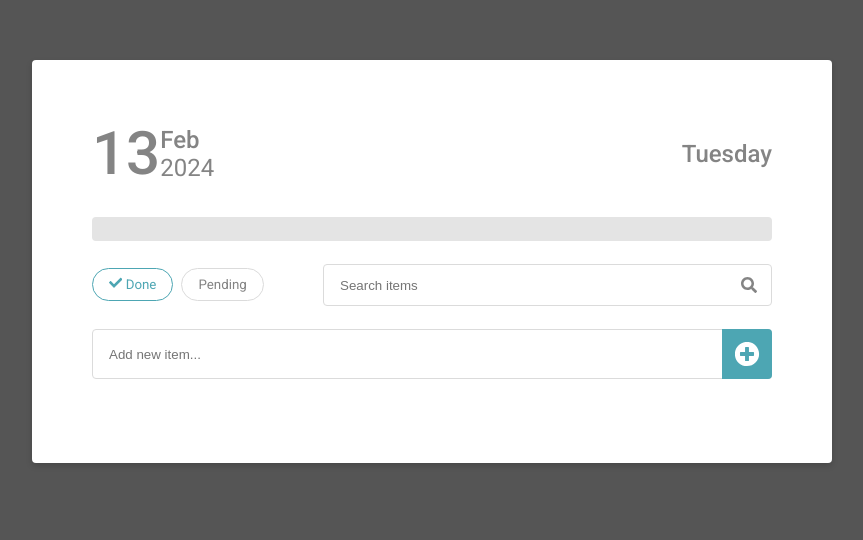
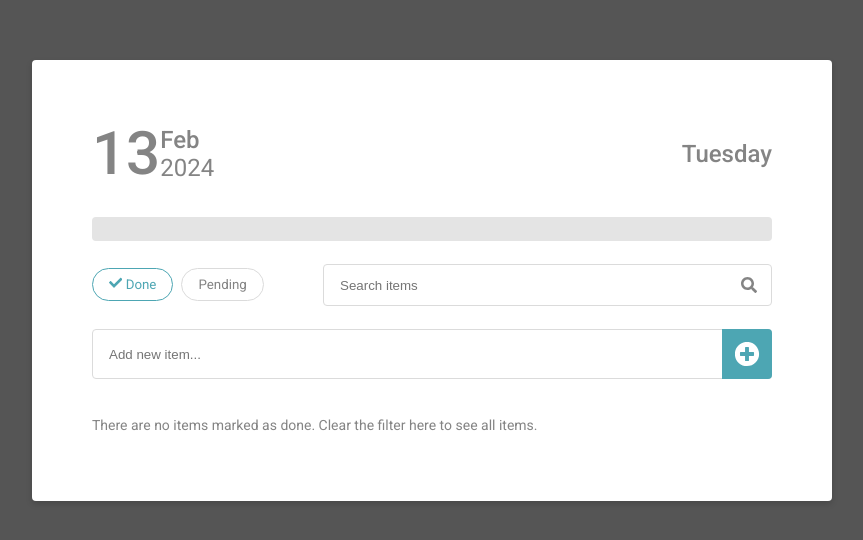
Before and after one commit to sizebay/frontend-challenge, a React (Create React App) app in the folder my-app/: page / in a window 1280 px wide. Both pictures are taken after a click on the button "Done". Shown: the top 540 px of the page, without its empty margins (28-891 px from the left). Built offline with nearby package versions, Linux system fonts and the light colour scheme.

Commit message:
feat: criar componente header actions para separar botões e search bar, separar classes de cssde outros componentes

```diff
--- /dev/null
+++ b/my-app/src/components/HeaderActions.css
@@ -0,0 +1,31 @@
+.headerActions {
+  margin-left: 60px;
+  display: flex;
+  align-items: center;
+}
+
+.actionButtons {
+  display: flex;
+}
+
+button.selected {
+  border: 1px solid #4da6b3;
+  color: #4da6b3;
+  flex: none;
+}
+
+.customButton {
+  margin-right: 75px;
+}
+
+.searchIcon {
+  position: absolute;
+  right: 75px;
+  top: 50%;
+  transform: translateY(-50%);
+  cursor: pointer;
+}
+
+.searchContainer {
+  position: relative;
+}
--- /dev/null
+++ b/my-app/src/components/HeaderActions.js
@@ -0,0 +1,41 @@
+import { FaCheck, FaSearch } from "react-icons/fa";
+import "./HeaderActions.css";
+
+const HeaderActions = ({
+  doneSelected,
+  pendingSelected,
+  handleDoneClick,
+  handlePendingClick,
+  handleSearch,
+}) => {
+  return (
+    <div className="headerActions">
+      <div className="actionButtons">
+        <button
+          className={` ${doneSelected ? "selected" : ""}`}
+          onClick={handleDoneClick}
+        >
+          {doneSelected && <FaCheck />} Done
+        </button>
+        <button
+          className={`customButton ${pendingSelected ? "selected" : ""}`}
+          onClick={handlePendingClick}
+        >
+          {pendingSelected && <FaCheck />} Pending
+        </button>
+      </div>
+
+      <div className="searchContainer">
+        <input
+          type="text"
+          placeholder="Search items"
+          className="searchBar"
+          onChange={handleSearch}
+        />
+        <FaSearch className="searchIcon" />
+      </div>
+    </div>
+  );
+};
+
+export default HeaderActions;
--- a/my-app/src/components/TaskList.css
+++ b/my-app/src/components/TaskList.css
@@ -17,3 +17,55 @@
   height: 48px;
   align-items: center;
 }
+
+.plusIcon {
+  border-top-right-radius: 4px;
+  border-bottom-right-radius: 4px;
+  position: absolute;
+  right: 60px;
+  top: 50%;
+  transform: translateY(-50%);
+  cursor: pointer;
+  padding: 12.5px;
+  color: white;
+  background-color: #4da6b3;
+  font-size: 25px;
+}
+
+.checkCircleIcon {
+  border-top-right-radius: 4px;
+  border-bottom-right-radius: 4px;
+  position: absolute;
+  right: -0.5px;
+  top: 50%;
+  transform: translateY(-50%);
+  cursor: pointer;
+  padding: 12.5px;
+  color: white;
+  background-color: #5de290;
+  font-size: 25px;
+}
+
+.minusIcon {
+  position: absolute;
+  right: 49px;
+  top: 50%;
+  transform: translateY(-50%);
+  cursor: pointer;
+  padding: 12.5px;
+  color: white;
+  background-color: #e34f4f;
+  font-size: 25px;
+}
+
+.addItem {
+  position: relative;
+}
+
+.noTasksMessage {
+  color: #848484;
+  font-family: "Roboto", sans-serif;
+  font-size: 14px;
+  font-weight: 400;
+  margin-top: 38px;
+}
--- a/my-app/src/components/TaskList.js
+++ b/my-app/src/components/TaskList.js
@@ -1,10 +1,14 @@
 import { FaMinusCircle, FaCheckCircle, FaPlusCircle } from "react-icons/fa";
-import React, { useState } from "react";
+import React, { useState, useEffect } from "react";
 import "./TaskList.css";
 
-const TaskList = ({ tasks }) => {
+const TaskList = ({ tasks, doneSelected }) => {
   const [newTaskText, setNewTaskText] = useState("");
   const [localTasks, setLocalTasks] = useState(tasks);
+
+  useEffect(() => {
+    setLocalTasks(tasks);
+  }, [tasks]);
 
   const handleAddTask = () => {
     const trimmedText = newTaskText.trim();
@@ -21,6 +25,8 @@ const TaskList = ({ tasks }) => {
     }
   };
 
+  const noDoneTasks = doneSelected && localTasks.every((task) => !task.done);
+
   return (
     <div>
       <div className="addItem">
@@ -32,19 +38,26 @@ const TaskList = ({ tasks }) => {
           value={newTaskText}
           onChange={(e) => setNewTaskText(e.target.value)}
         />
-        <FaPlusCircle className="PlusIcon" onClick={handleAddTask} />
+        <FaPlusCircle className="plusIcon" onClick={handleAddTask} />
       </div>
 
       <div className="taskListContainer">
+        {noDoneTasks ? (
+          <p className="noTasksMessage">
+            There are no items marked as done. Clear the filter here to see all
+            items.
+          </p>
+        ) : (
           <ul>
             {localTasks.map((task, index) => (
               <li key={index}>
                 {task.text}
-              <FaMinusCircle className="MinusIcon" />
-              <FaCheckCircle className="CheckCircleIcon" />
+                <FaMinusCircle className="minusIcon" />
+                <FaCheckCircle className="checkCircleIcon" />
               </li>
             ))}
           </ul>
+        )}
       </div>
     </div>
   );
--- a/my-app/src/components/TaskManager.css
+++ b/my-app/src/components/TaskManager.css
@@ -1,9 +1,3 @@
-.headerActions {
-  margin-left: 60px;
-  display: flex;
-  align-items: center;
-}
-
 button {
   cursor: pointer;
   padding: 0 16px;
@@ -14,16 +8,6 @@ button {
   margin: 27px 8px 28px 0;
   color: #848484;
   font-family: "Roboto";
-}
-
-button.selected {
-  border: 1px solid #4da6b3;
-  color: #4da6b3;
-  flex: none;
-}
-
-.customButton {
-  margin-right: 75px;
 }
 
 input {
@@ -43,63 +27,6 @@ input {
   margin: 0 60px 0 auto;
 }
 
-.actionButtons {
-  display: flex;
-}
-
-.addItem,
-.searchContainer {
-  position: relative;
-}
-
 .inputSearch {
   height: 48px;
 }
-
-.SearchIcon {
-  position: absolute;
-  right: 75px;
-  top: 50%;
-  transform: translateY(-50%);
-  cursor: pointer;
-}
-
-.PlusIcon {
-  border-top-right-radius: 4px;
-  border-bottom-right-radius: 4px;
-  position: absolute;
-  right: 60px;
-  top: 50%;
-  transform: translateY(-50%);
-  cursor: pointer;
-  padding: 12.5px;
-  color: white;
-  background-color: #4da6b3;
-  font-size: 25px;
-}
-
-.CheckCircleIcon {
-  border-top-right-radius: 4px;
-  border-bottom-right-radius: 4px;
-  position: absolute;
-  right: -0.5px;
-  top: 50%;
-  transform: translateY(-50%);
-  cursor: pointer;
-  padding: 12.5px;
-  color: white;
-  background-color: #5de290;
-  font-size: 25px;
-}
-
-.MinusIcon {
-  position: absolute;
-  right: 49px;
-  top: 50%;
-  transform: translateY(-50%);
-  cursor: pointer;
-  padding: 12.5px;
-  color: white;
-  background-color: #e34f4f;
-  font-size: 25px;
-}
--- a/my-app/src/components/TaskManager.js
+++ b/my-app/src/components/TaskManager.js
@@ -1,7 +1,7 @@
 import React, { useState, useEffect } from "react";
 import ProgressBar from "./ProgressBar";
-import { FaSearch, FaCheck } from "react-icons/fa";
 import TaskList from "./TaskList";
+import HeaderActions from "./HeaderActions";
 import "./TaskManager.css";
 
 const useTaskManager = () => {
@@ -18,27 +18,17 @@ const useTaskManager = () => {
     setDoneSelected(false);
   };
 
-  const handleSearch = (event) => {
-    // Lógica de busca
-  };
-
   return {
     doneSelected,
     pendingSelected,
     handleDoneClick,
     handlePendingClick,
-    handleSearch,
   };
 };
 
 const TaskManager = () => {
-  const {
-    doneSelected,
-    pendingSelected,
-    handleDoneClick,
-    handlePendingClick,
-    handleSearch,
-  } = useTaskManager();
+  const { doneSelected, pendingSelected, handleDoneClick, handlePendingClick } =
+    useTaskManager();
 
   const [tasks, setTasks] = useState([]);
   const [filteredTasks, setFilteredTasks] = useState([]);
@@ -49,47 +39,34 @@ const TaskManager = () => {
   }, []);
 
   useEffect(() => {
-    let filtered = tasks;
+    let filteredTasks = tasks;
 
-    filtered = doneSelected ? filtered.filter((task) => task.done) : filtered;
-    filtered = pendingSelected
-      ? filtered.filter((task) => !task.done)
-      : filtered;
+    if (doneSelected || pendingSelected) {
+      filteredTasks = filteredTasks.filter((task) => {
+        if (doneSelected) {
+          return task.done;
+        } else if (pendingSelected) {
+          return !task.done;
+        }
+        return true;
+      });
+    }
 
-    setFilteredTasks(filtered);
-  }, [tasks, doneSelected, pendingSelected]);
+    setFilteredTasks(filteredTasks);
+  }, [doneSelected, pendingSelected, tasks]);
 
   return (
     <div>
       <ProgressBar tasks={filteredTasks} />
-      <div className="headerActions">
-        <div className="actionButtons">
-          <button
-            className={` ${doneSelected ? "selected" : ""}`}
-            onClick={handleDoneClick}
-          >
-            {doneSelected && <FaCheck />} Done
-          </button>
-          <button
-            className={`customButton ${pendingSelected ? "selected" : ""}`}
-            onClick={handlePendingClick}
-          >
-            {pendingSelected && <FaCheck />} Pending
-          </button>
-        </div>
 
-        <div className="searchContainer">
-          <input
-            type="text"
-            placeholder="Search items"
-            className="searchBar"
-            onChange={handleSearch}
-          />
-          <FaSearch className="SearchIcon" />
-        </div>
-      </div>
+      <HeaderActions
+        doneSelected={doneSelected}
+        pendingSelected={pendingSelected}
+        handleDoneClick={handleDoneClick}
+        handlePendingClick={handlePendingClick}
+      />
 
-      <TaskList tasks={filteredTasks} />
+      <TaskList tasks={filteredTasks} doneSelected={doneSelected} />
     </div>
   );
 };
```
Lines whose indentation alone changed are shown as unchanged.
